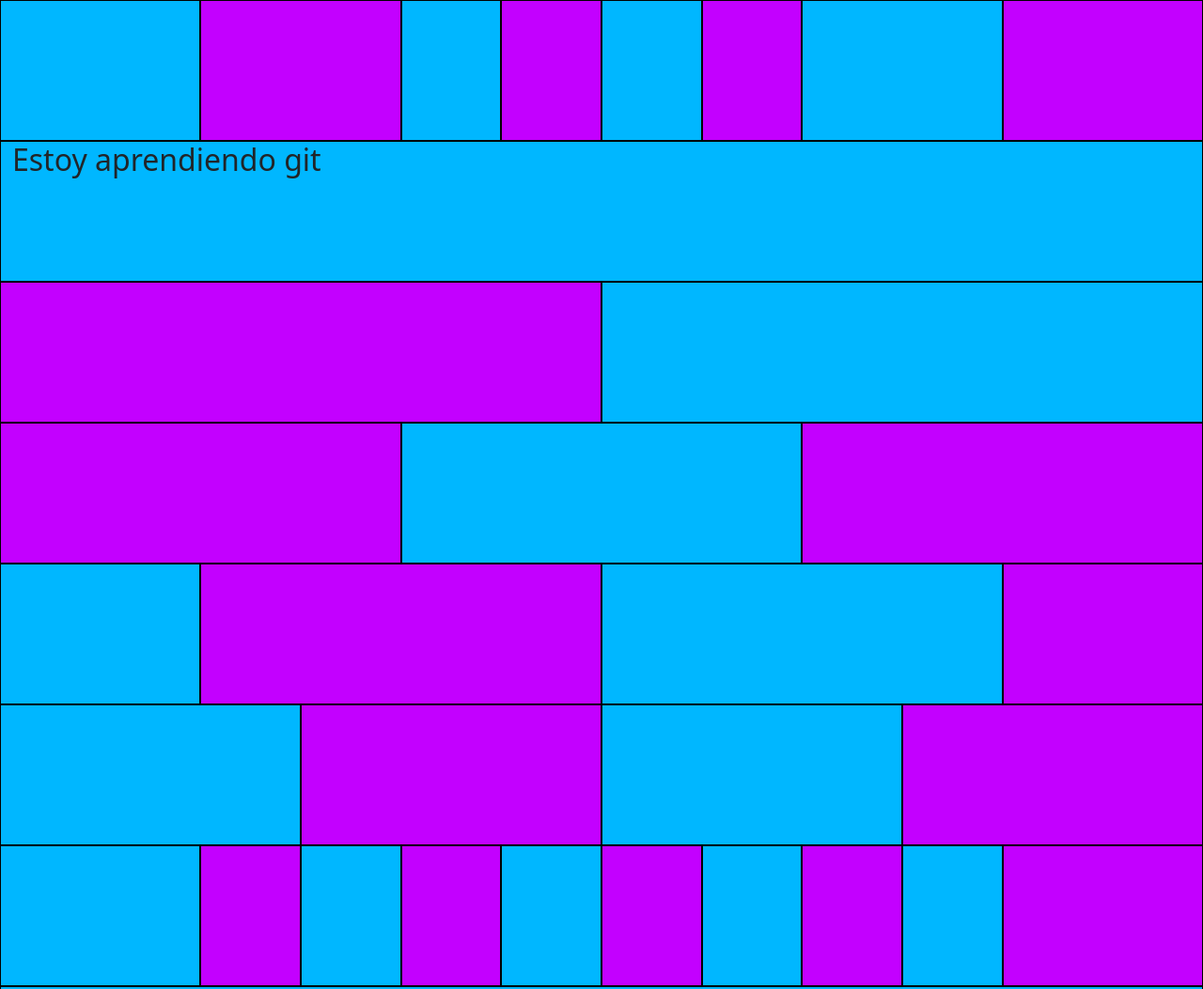
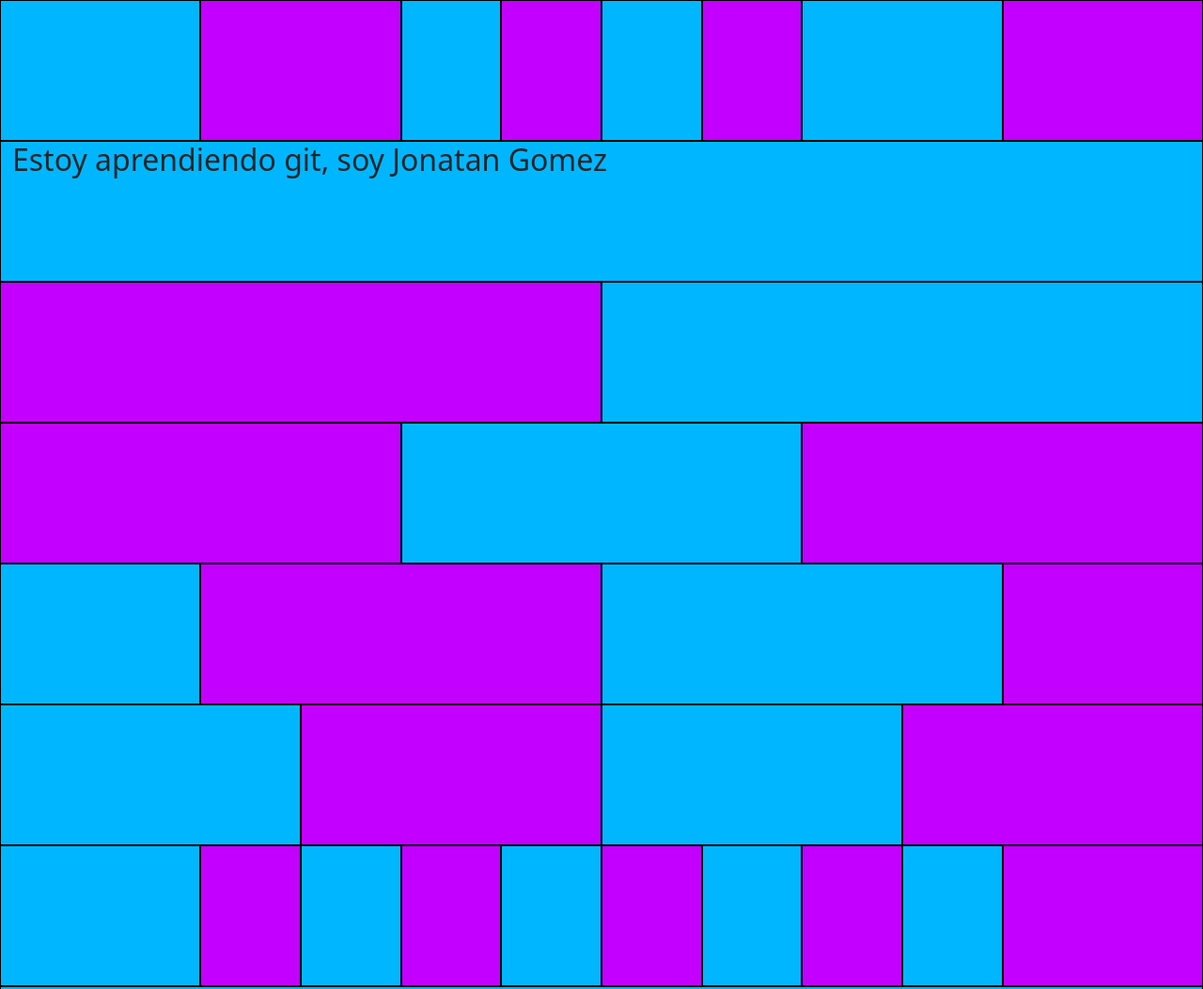
Before and after one commit to Goye1410/MaquetaResponsive, a plain HTML site: page index.html in a window 1280 px wide. Shown: the top 1053 px of the page at 94% size. Drawn offline with nearby package versions, Linux system fonts and the light colour scheme.

Commit message:
esta es la segunda version de mi codigo

```diff
--- a/index.html
+++ b/index.html
@@ -20,7 +20,7 @@
             <div class="col-6 col-sm-6 col-md-3 col-lg-3 col-xl-2 col-xxl-2 caja1"></div>
             <div class="col-6 col-sm-6 col-md-3 col-lg-3 col-xl-2 col-xxl-2 caja2"></div>
             <div class="col-12 caja1">
-              <h2>Estoy aprendiendo git</h2>
+              <h2>Estoy aprendiendo git, soy Jonatan Gomez</h2>
             </div>
 
             <div class="col-6 col-sm-6 col-md-2 col-lg-2 col-xl-6 col-xxl-6 caja2"></div>
```
